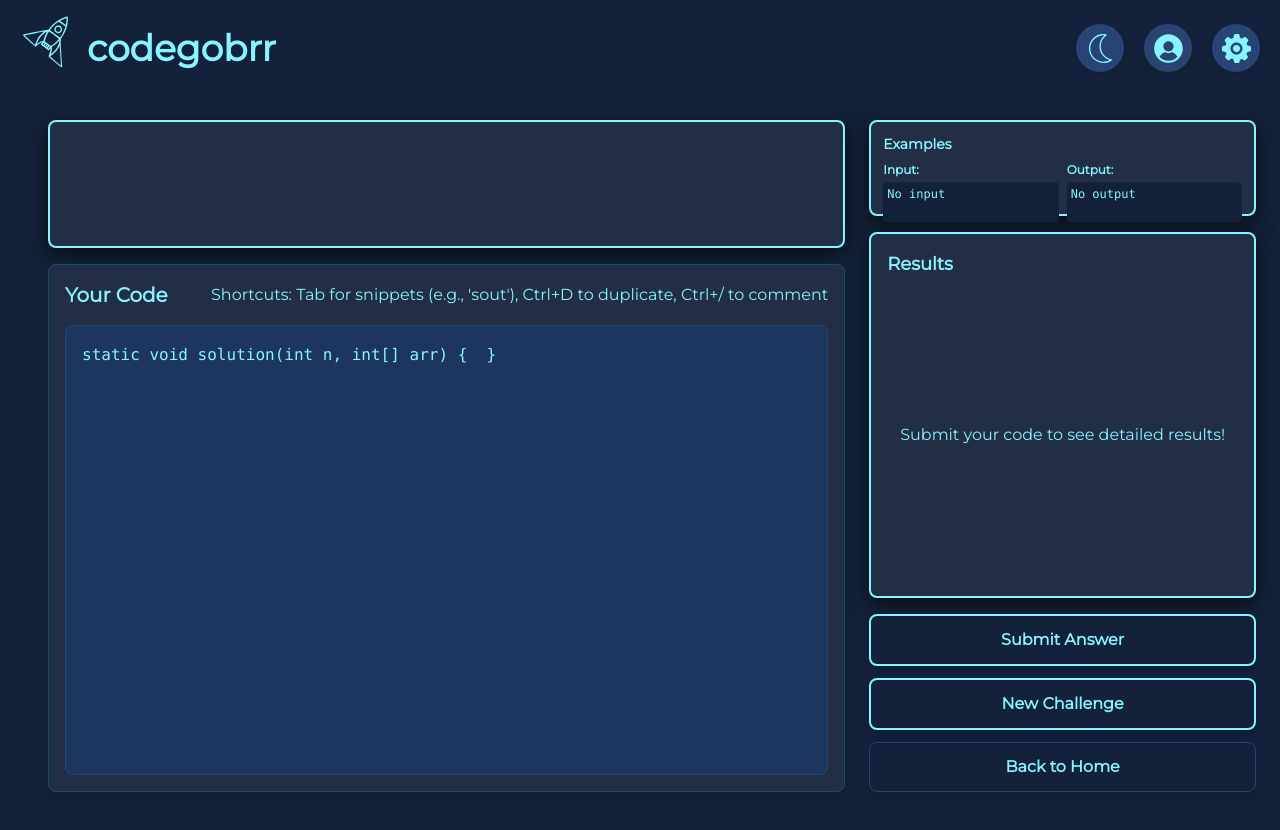
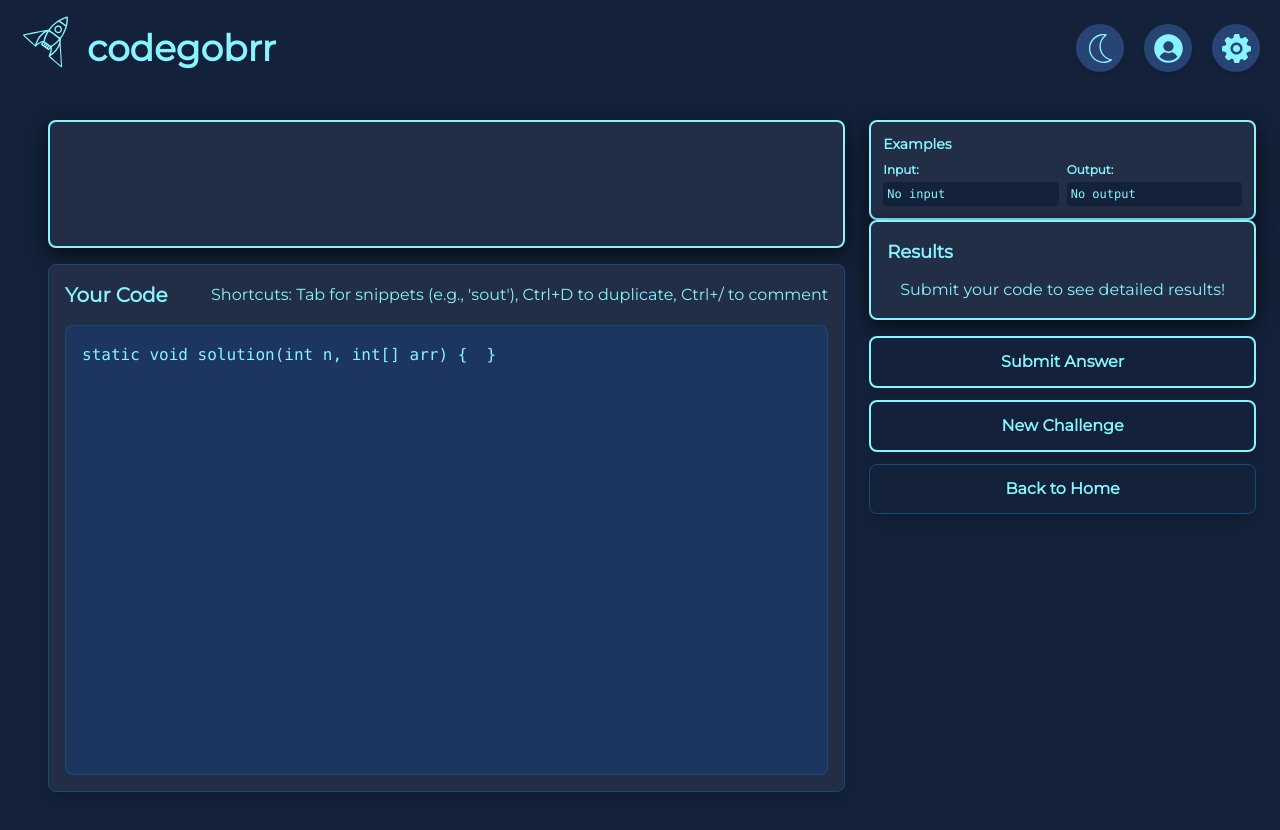
Before and after one commit to JavaBootcampJuly2025/Coderacer, a React (Create React App) app in the folder frontend/: page /gamemode in a window 1280 px wide. Shown: the top 830 px of the page. Built offline with nearby package versions, Linux system fonts and the light colour scheme.

Commit message:
fix example input and output out of bounds text box

```diff
--- a/frontend/src/pages/GameMode.js
+++ b/frontend/src/pages/GameMode.js
@@ -102,24 +102,22 @@ const GameMode = () => {
                     </div>
 
                     {/* Right Side - Compact Examples and Enhanced Results (1/3 width) */}
-                    <div className="right-panel flex flex-col col-span-1 h-full">
+                    <div className="examples-section mb-4">
                         {/* Compact Example Input/Output - Horizontal Layout */}
-                        <div className="examples-section mb-4 h-24">
-                            <div className="bg-[var(--sliderhover)] rounded-lg p-3 border-2 border-[var(--accent)] strong-shadow h-full">
+                        <div className="bg-[var(--sliderhover)] rounded-lg p-3 border-2 border-[var(--accent)] strong-shadow">
                             <h3 className="text-sm font-bold text-[var(--text)] mb-2">Examples</h3>
-                                <div className="flex gap-2 h-full overflow-hidden">
+                            <div className="flex gap-2 overflow-hidden">
                                 <div className="flex-1">
                                     <p className="text-xs font-semibold text-[var(--text)] mb-1">Input:</p>
-                                        <pre className="text-xs text-[var(--text)] font-mono bg-[var(--background)] rounded p-1 overflow-y-auto h-10">
+                                    <pre className="text-xs text-[var(--text)] font-mono bg-[var(--background)] rounded p-1 max-h-20 overflow-auto whitespace-pre-wrap break-words">
                                         {exampleInput || 'No input'}
                                     </pre>
                                 </div>
                                 <div className="flex-1">
                                     <p className="text-xs font-semibold text-[var(--text)] mb-1">Output:</p>
-                                        <pre className="text-xs text-[var(--text)] font-mono bg-[var(--background)] rounded p-1 overflow-y-auto h-10">
+                                    <pre className="text-xs text-[var(--text)] font-mono bg-[var(--background)] rounded p-1 max-h-20 overflow-auto whitespace-pre-wrap break-words">
                                         {exampleOutput || 'No output'}
                                     </pre>
-                                    </div>
                                 </div>
                             </div>
                         </div>
```
Lines whose indentation alone changed are shown as unchanged.
